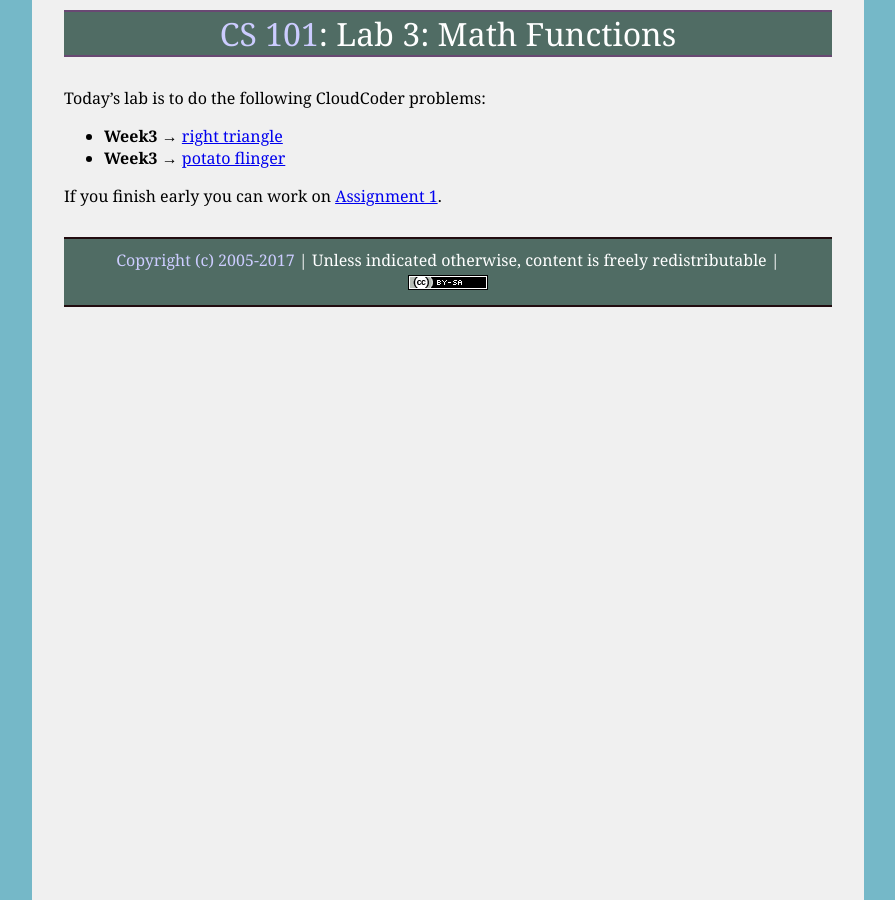
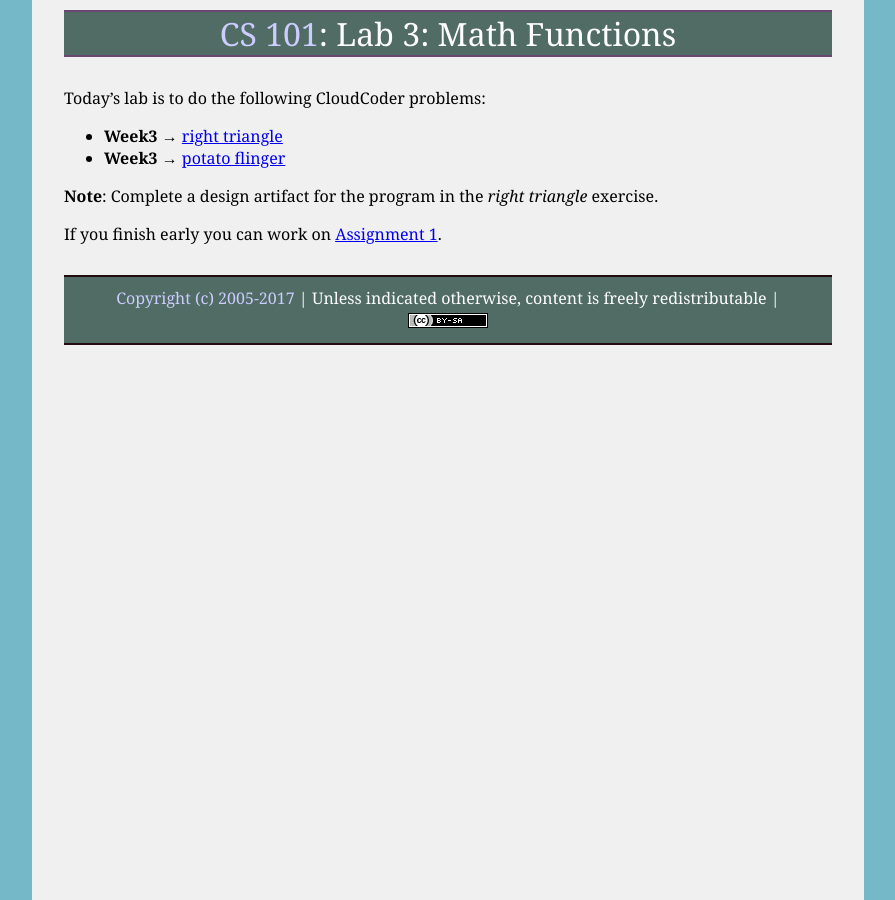
Before and after one commit to ycpcs/cs101-spring2017, a Jekyll site: the page built from labs/lab03.md, in a window 1280 px wide. Shown: the whole page, without its empty margins (192-1087 px from the left). Built offline with Jekyll 4.4.1, drawn with Linux system fonts in a browser that asks for light colours.

Commit message:
note about design artifact

```diff
--- a/labs/lab03.md
+++ b/labs/lab03.md
@@ -8,4 +8,6 @@ Today's lab is to do the following CloudCoder problems:
 -   <b>Week3</b> &rarr; <a href="https://cs.ycp.edu/cloudcoder/#exercise?c=15,p=510">right triangle</a>
 -   <b>Week3</b> &rarr; <a href="https://cs.ycp.edu/cloudcoder/#exercise?c=15,p=511">potato flinger</a>
 
+<b>Note</b>: Complete a design artifact for the program in the *right triangle* exercise.
+
 If you finish early you can work on [Assignment 1](../assign/assign01.html).
```
